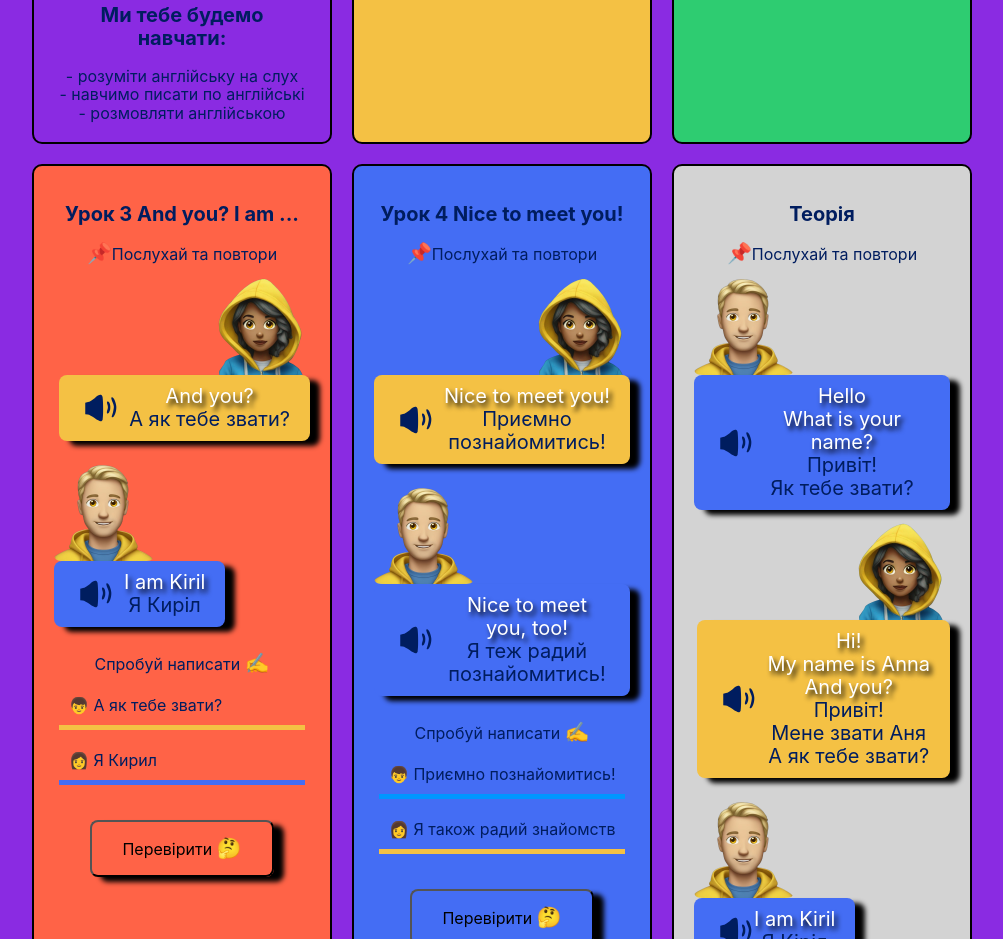
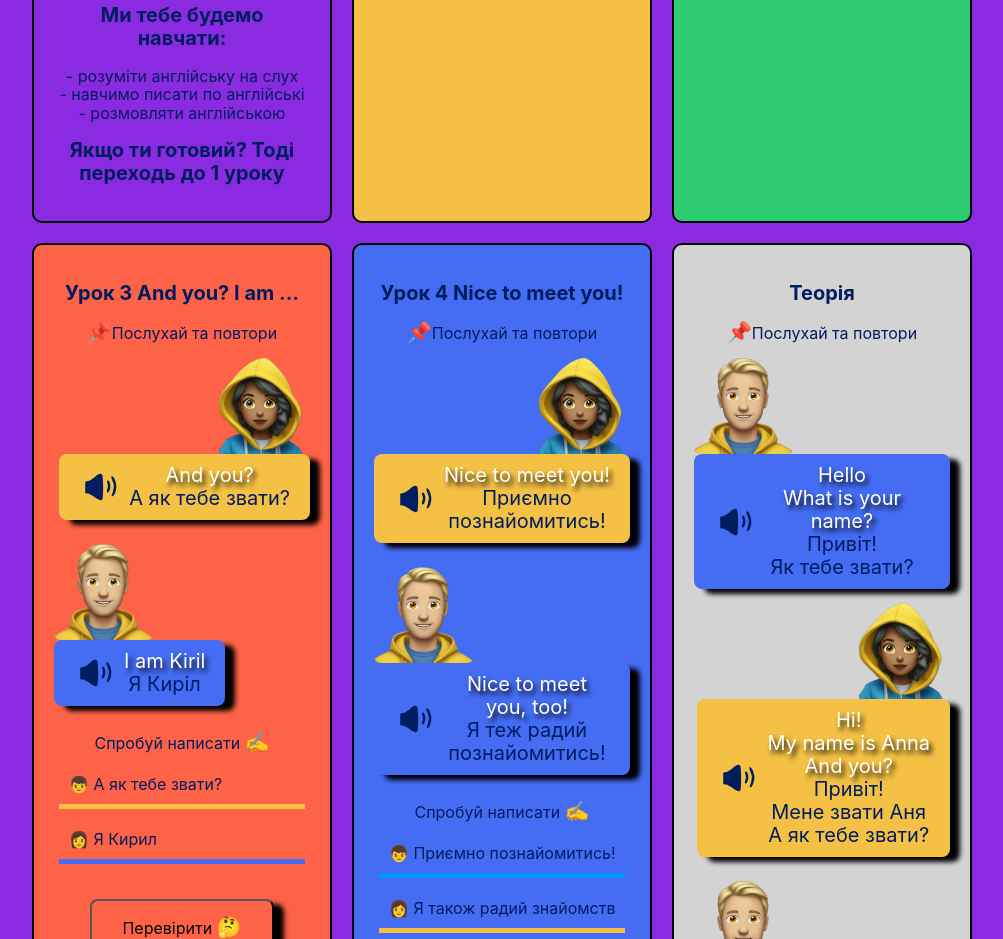
Before and after one commit to Yaroslav0102030405/08-privatbank, a plain HTML site: page enhlish.html in a window 1280 px wide. Shown: the part 800-1739 px from the top of the page, without its empty margins (138-1141 px from the left). Drawn offline with nearby package versions, Linux system fonts and the light colour scheme.

Commit message:
вывывы

```diff
--- a/enhlish.html
+++ b/enhlish.html
@@ -139,6 +139,8 @@
             <p>- розуміти англійську на слух</p>
             <p>- навчимо писати по англійські</p>
             <p>- розмовляти англійською</p>
+
+            <h2>Якщо ти готовий? Тоді переходь до 1 уроку</h2>
           </li>
           <li class="list-item yellow item-01">
             <h2 class="subtitle" lang="uk">Урок 1<span> Hello!</span></h2>
```
